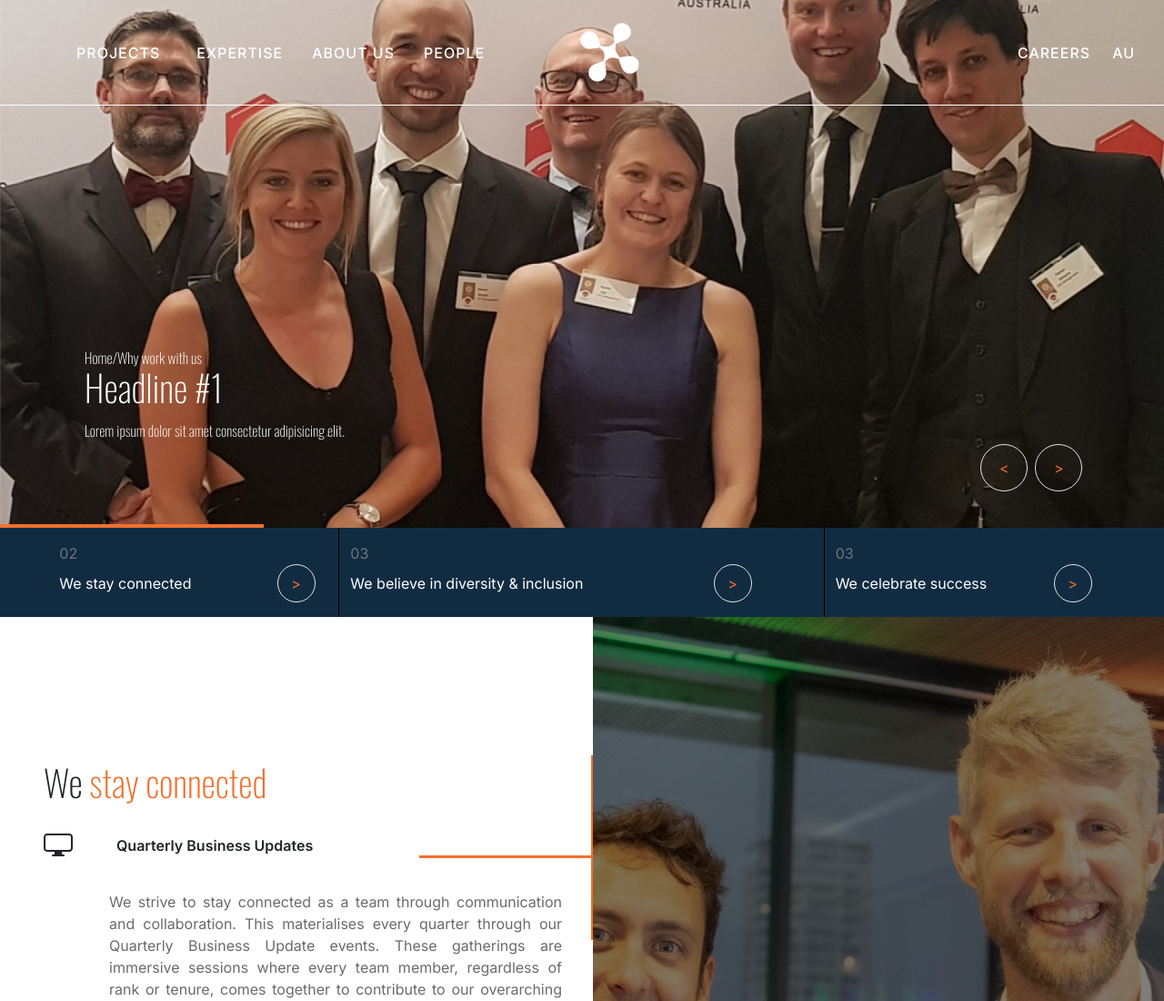
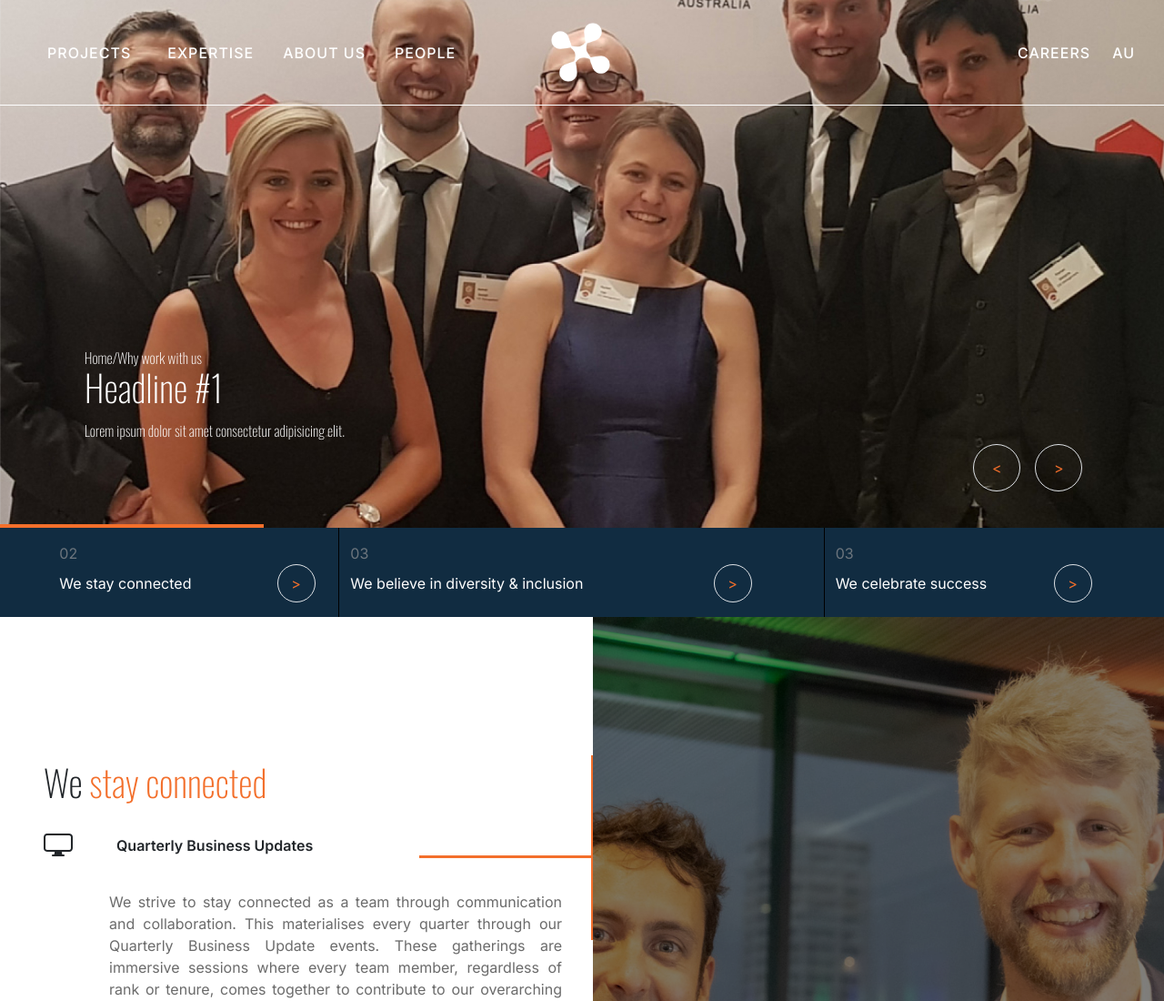
Before and after one commit to SalmaanMushtaq/landing-test-job, a plain HTML site: page index.html in a window 1280 px wide. Shown: the top 1100 px of the page at 91% size. Drawn offline with nearby package versions, Linux system fonts and the light colour scheme.

Commit message:
Navbar UI fix

```diff
--- a/index.html
+++ b/index.html
@@ -27,7 +27,7 @@
                 </button>
                 <div class="collapse navbar-collapse justify-content-lg-around items-center"
                     id="navbarSupportedContent">
-                    <ul class="navbar-nav mb-2 mb-lg-0 align-items-lg-center px-5">
+                    <ul class="navbar-nav mb-2 mb-lg-0 align-items-lg-center px-3">
                         <li class="nav-item px-3">
                             <a class="nav-link" href="#">PROJECTS</a>
                         </li>
@@ -65,7 +65,7 @@
             <p class="lh-1 fs-1">Headline #1</p>
             <p>Lorem ipsum dolor sit amet consectetur adipisicing elit.</p>
         </div>
-        <div class="control-buttons d-flex gap-2 me-5 mb-4 align-items-center">
+        <div class="control-buttons d-flex gap-3 me-5 mb-4 align-items-center">
             <button class="border rounded-circle control-button-lt">&lt;</button>
             <button class="border rounded-circle control-button-gt">&gt;</button>
         </div>
```
